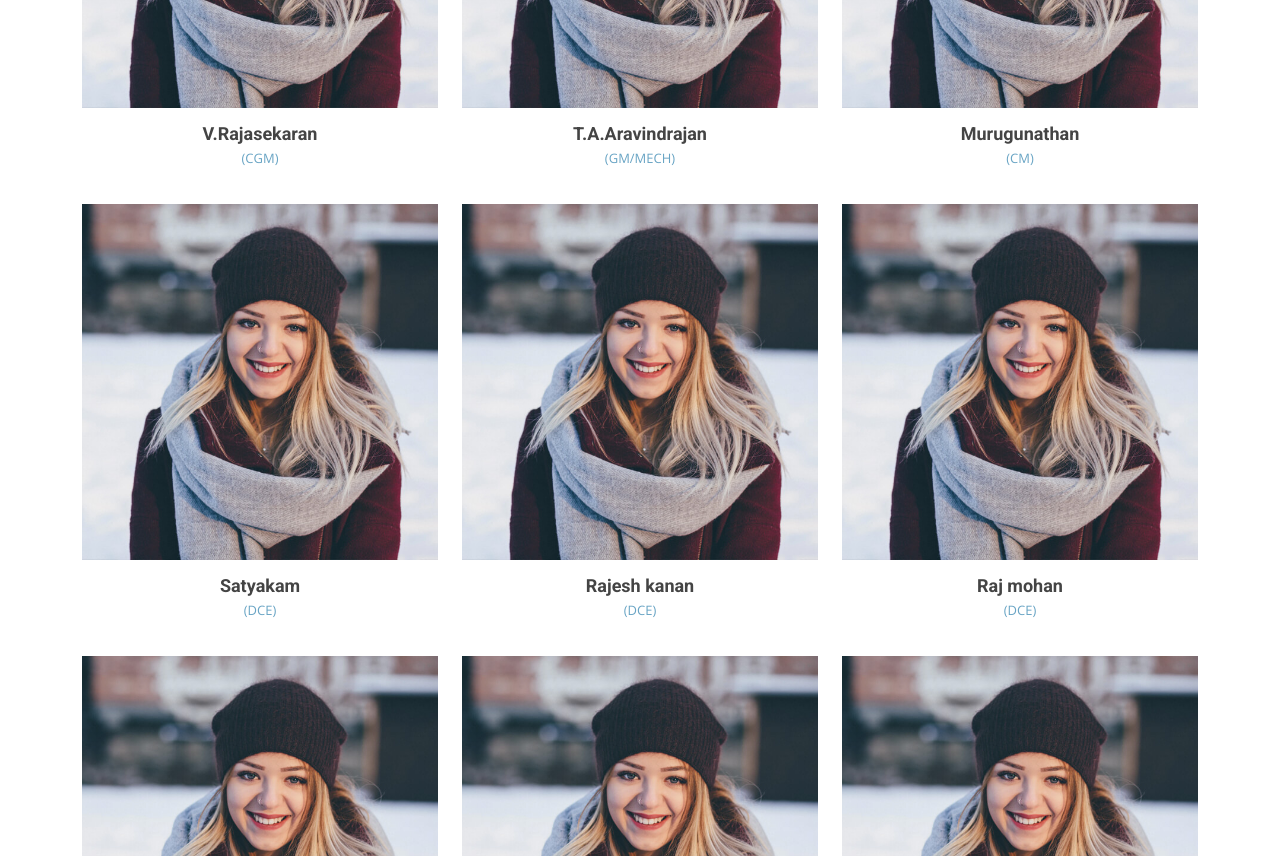
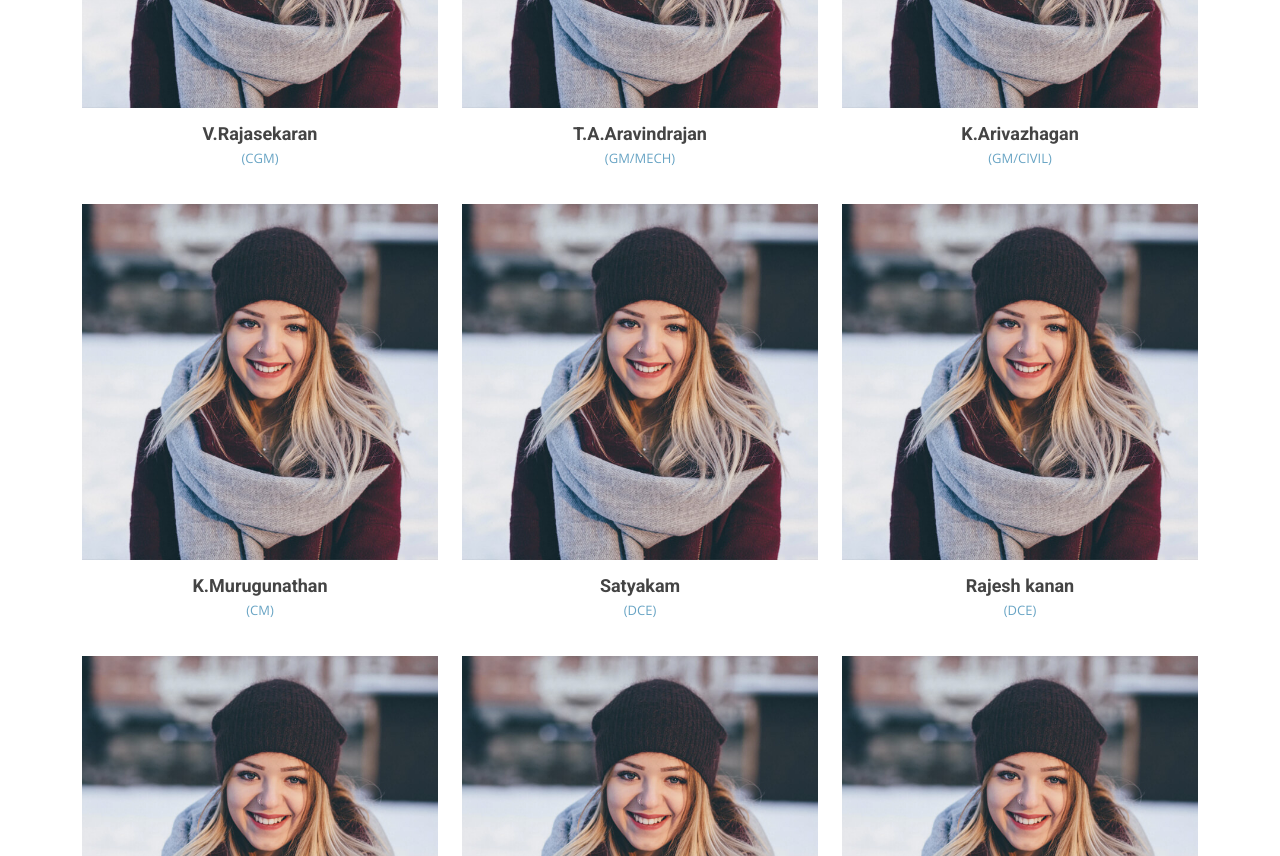
Before and after one commit to praveenreddy54/pse, a website: page public/team.html in a window 1280 px wide. Shown: the part 460-1316 px from the top of the page. Drawn offline with nearby package versions, Linux system fonts and the light colour scheme.

Commit message:
Update team.html

```diff
--- a/public/team.html
+++ b/public/team.html
@@ -177,11 +177,32 @@
                   <div
                     class="social flex justify-cntent-center align-items-center flex-column"
                   >
-                    <p class="text-white m-0">Ph.No: 6302341209</p>
+                    <p class="text-white m-0">Ph.No: 60366</p>
                   </div>
                 </div>
                 <div class="member-info">
-                  <h4 align="center">Murugunathan</h4>
+                  <h4 align="center">K.Arivazhagan</h4>
+                  <span align="center">(GM/Civil)</span>
+                </div>
+              </div>
+            </div>
+
+            <div class="col-lg-4 col-md-6 d-flex align-items-stretch">
+              <div class="member">
+                <div class="member-img">
+                  <img
+                    src="assets/img/team/team-2.jpg"
+                    class="img-fluid"
+                    alt=""
+                  />
+                  <div
+                    class="social flex justify-cntent-center align-items-center flex-column"
+                  >
+                    <p class="text-white m-0">Ph.No: 60186</p>
+                  </div>
+                </div>
+                <div class="member-info">
+                  <h4 align="center">K.Murugunathan</h4>
                   <span align="center">(CM)</span>
                 </div>
               </div>
```
